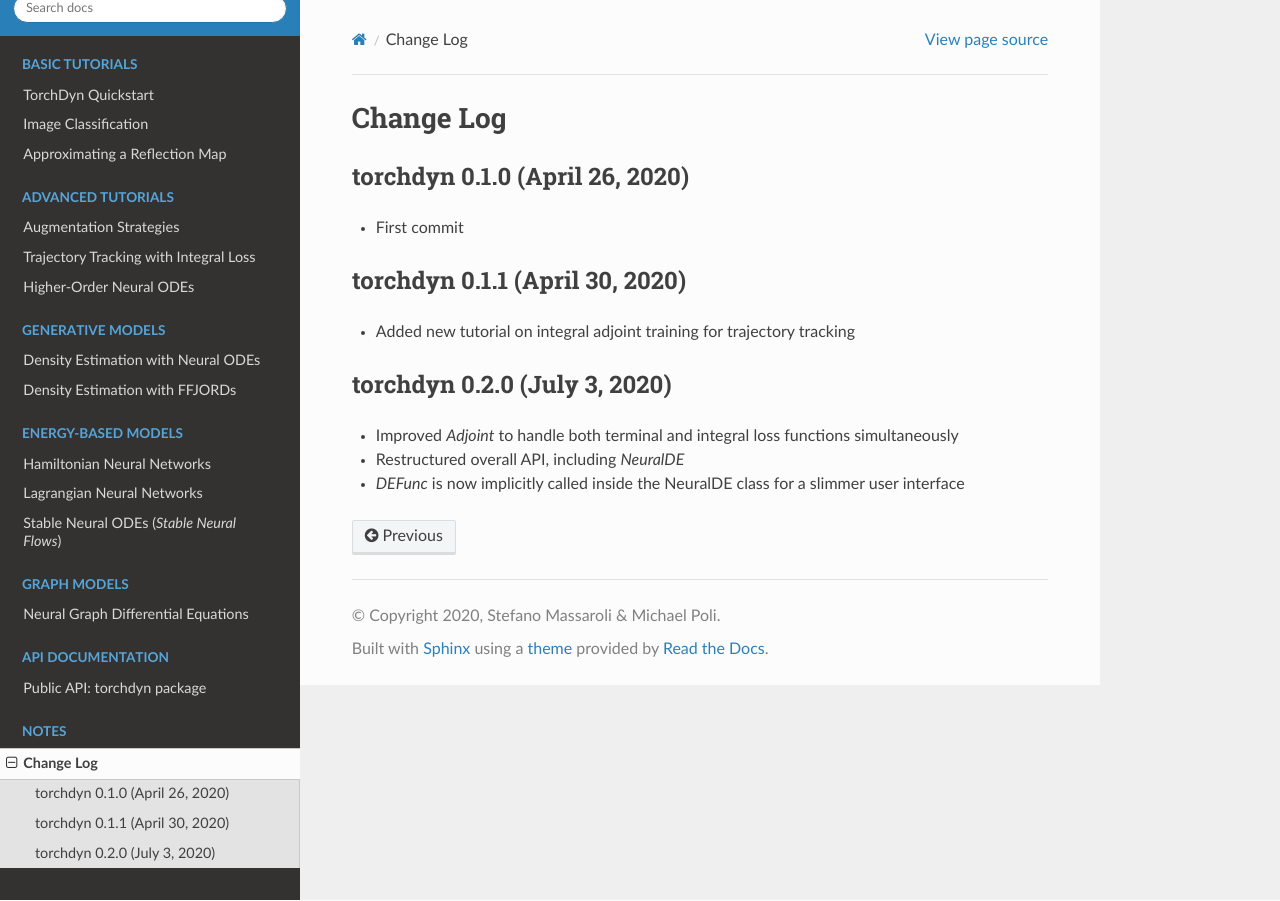
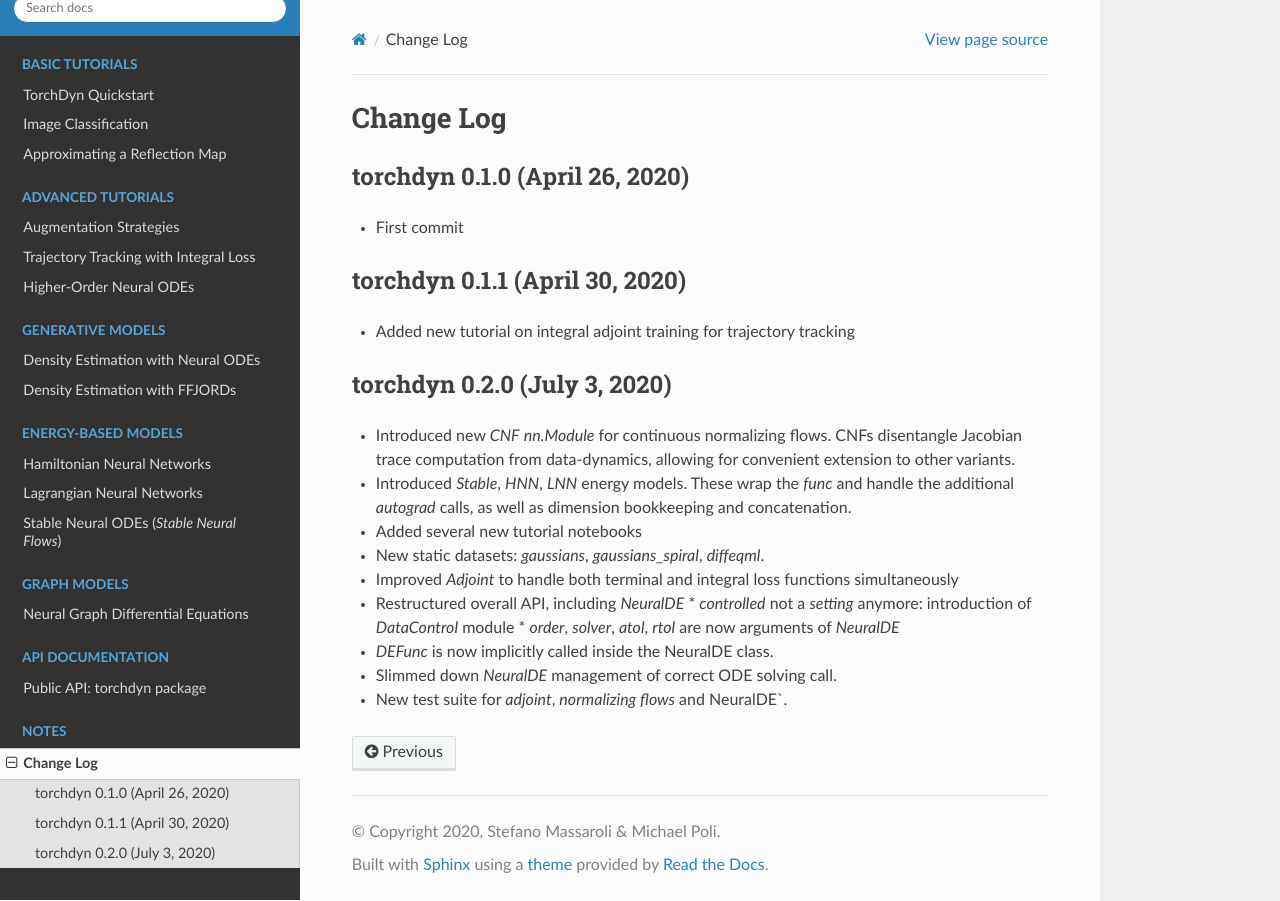
Before and after one commit to willw625731/torchdyn, a Sphinx documentation site: the page built from docs/change_log.rst, in a window 1280 px wide. Built offline with Sphinx 7.4.7 and the Read the Docs theme 2.0.0, drawn with Linux system fonts in a browser that asks for light colours; pages that are not in the unit, such as notebooks, are missing from menus.

Commit message:
Update change_log.rst

```diff
--- a/docs/change_log.rst
+++ b/docs/change_log.rst
@@ -16,6 +16,16 @@
 torchdyn 0.2.0 (July 3, 2020)
 ------------------------------
 
+* Introduced new `CNF` `nn.Module` for continuous normalizing flows. CNFs disentangle Jacobian trace computation from data-dynamics, allowing for convenient extension to other variants.
+* Introduced `Stable`, `HNN`, `LNN` energy models. These wrap the `func` and handle the additional `autograd` calls, as well as dimension bookkeeping and concatenation.
+* Added several new tutorial notebooks
+* New static datasets: `gaussians`, `gaussians_spiral`, `diffeqml`.
+
 * Improved `Adjoint` to handle both terminal and integral loss functions simultaneously
 * Restructured overall API, including `NeuralDE`
-* `DEFunc` is now implicitly called inside the NeuralDE class for a slimmer user interface
+  * `controlled` not a `setting` anymore: introduction of `DataControl` module
+  * `order`, `solver`, `atol`, `rtol` are now arguments of `NeuralDE`
+* `DEFunc` is now implicitly called inside the NeuralDE class.
+* Slimmed down `NeuralDE` management of correct ODE solving call.
+
+* New test suite for `adjoint`, `normalizing flows` and NeuralDE`.
```
